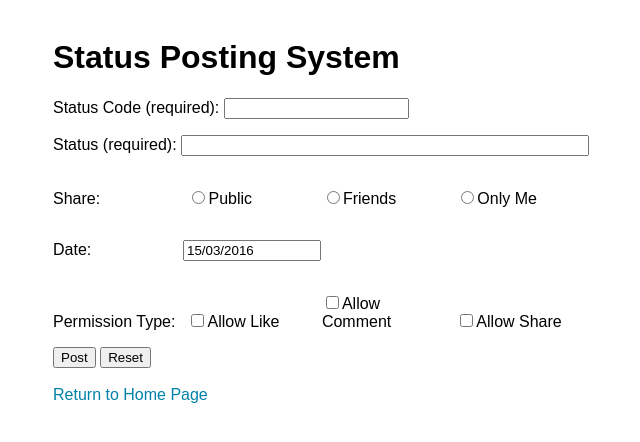
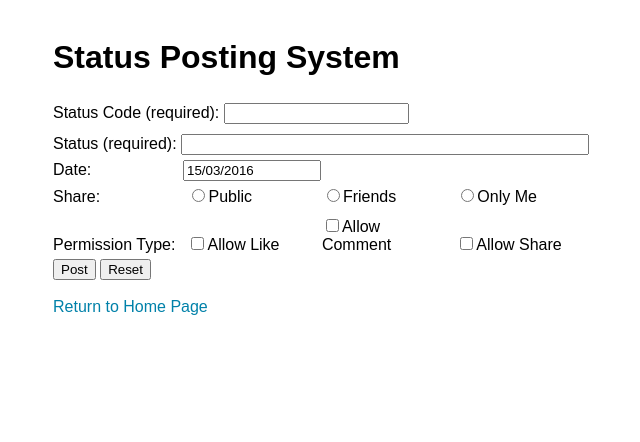
Before and after one commit to JackWFinlay/Web-Development-Assignment-1, a PHP site: page /poststatusform.php in a window 1280 px wide. Shown: the top 442 px of the page, without its empty margins (312-952 px from the left). Run offline with PHP 8.4, Linux system fonts and the light colour scheme.

Commit message:
Update poststatusform.php and style.css

```diff
--- a/assign1/poststatusform.php
+++ b/assign1/poststatusform.php
@@ -20,44 +20,46 @@
 			<h1>Status Posting System</h1>
 			<form action="poststatusprocess.php" method="post" id="postStatusForm">
 
-				<p>Status Code (required): <input type="text" name="statusCode"></p>
+				<label class="display-inline-block">Status Code (required): <input type="text" name="statusCode"></label><br/>
 
-				<p>Status (required): <input type="text" name="status" class="input-wide"></p>
+				<label class="display-inline-block">Status (required): <input type="text" name="status" class="input-wide"></label><br/>
 
-				<!-- Share -->
-				<div>
-					<p class="share">Share:</p>
-					<p class="share">
-						<input type="radio" name="share" value="Public">Public
-					</p>
-					<p class="share">
-						<input type="radio" name="share" value="Friends">Friends
-					</p>
-					<p class="share">
-						<input type="radio" name="share" value="OnlyMe">Only Me
-					</p>
-				</div>
-				<!-- /Share -->
 				<?php
 
 				$date = date('d/m/Y');
 
-				echo "<p><span class='share'>Date: </span><input type='text' name='date' class='share' value='$date'></p>"
+				echo "<label><span class='share display-inline-block'>Date: </span><input type='text' name='date' class='share' value='$date'></label><br/>"
 				?>
 
+				<!-- Share -->
+
+				<label class="share">Share:</label>
+				<label class="share">
+					<input type="radio" name="share" value="Public">Public
+				</label>
+				<label class="share">
+					<input type="radio" name="share" value="Friends">Friends
+				</label>
+				<label class="share">
+					<input type="radio" name="share" value="OnlyMe">Only Me
+				</label>
+
+				<!-- /Share -->
+
+
 				<!-- Permissions -->
-				<div>
-					<p class="share">Permission Type:</p>
-					<p class="share">
-						<input type="checkbox" name="allowLike" value="true">Allow Like
-					</p>
-					<p class="share">
-						<input type="checkbox" name="allowComment" value="true">Allow Comment
-					</p>
-					<p class="share">
-						<input type="checkbox" name="allowShare" value="true">Allow Share
-					</p>
-				</div>
+
+				<label class="share">Permission Type:</label>
+				<label class="share">
+					<input type="checkbox" name="allowLike" value="true">Allow Like
+				</label>
+				<label class="share">
+					<input type="checkbox" name="allowComment" value="true">Allow Comment
+				</label>
+				<label class="share">
+					<input type="checkbox" name="allowShare" value="true">Allow Share
+				</label>
+
 				<!-- /Permissions -->
 
 				<div>
--- a/assign1/style.css
+++ b/assign1/style.css
@@ -52,4 +52,9 @@ body {
 
 }
 
+label {
+	margin-top: 5px;
+	margin-bottom: 5px;
+}
+
 /* /Elements */
```
